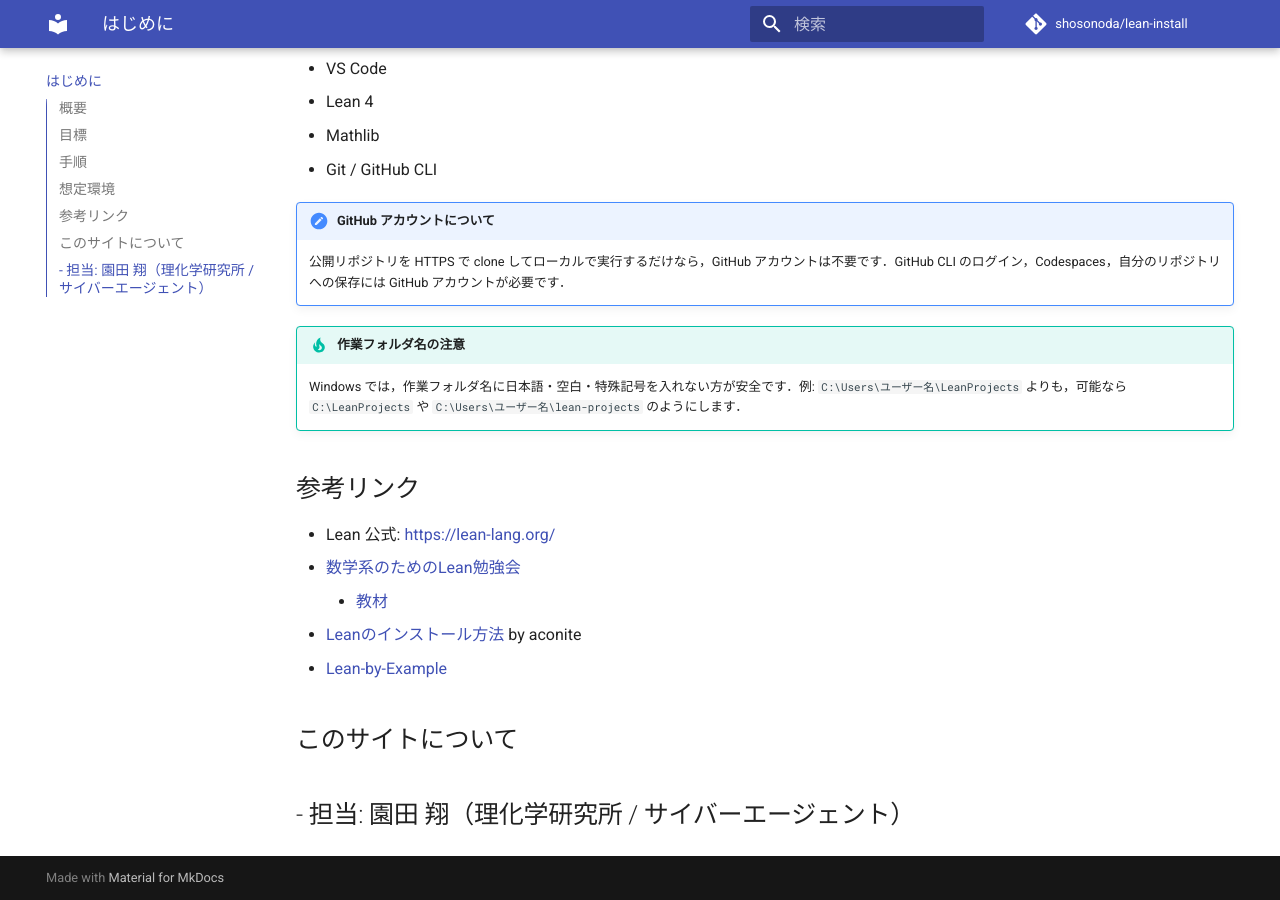
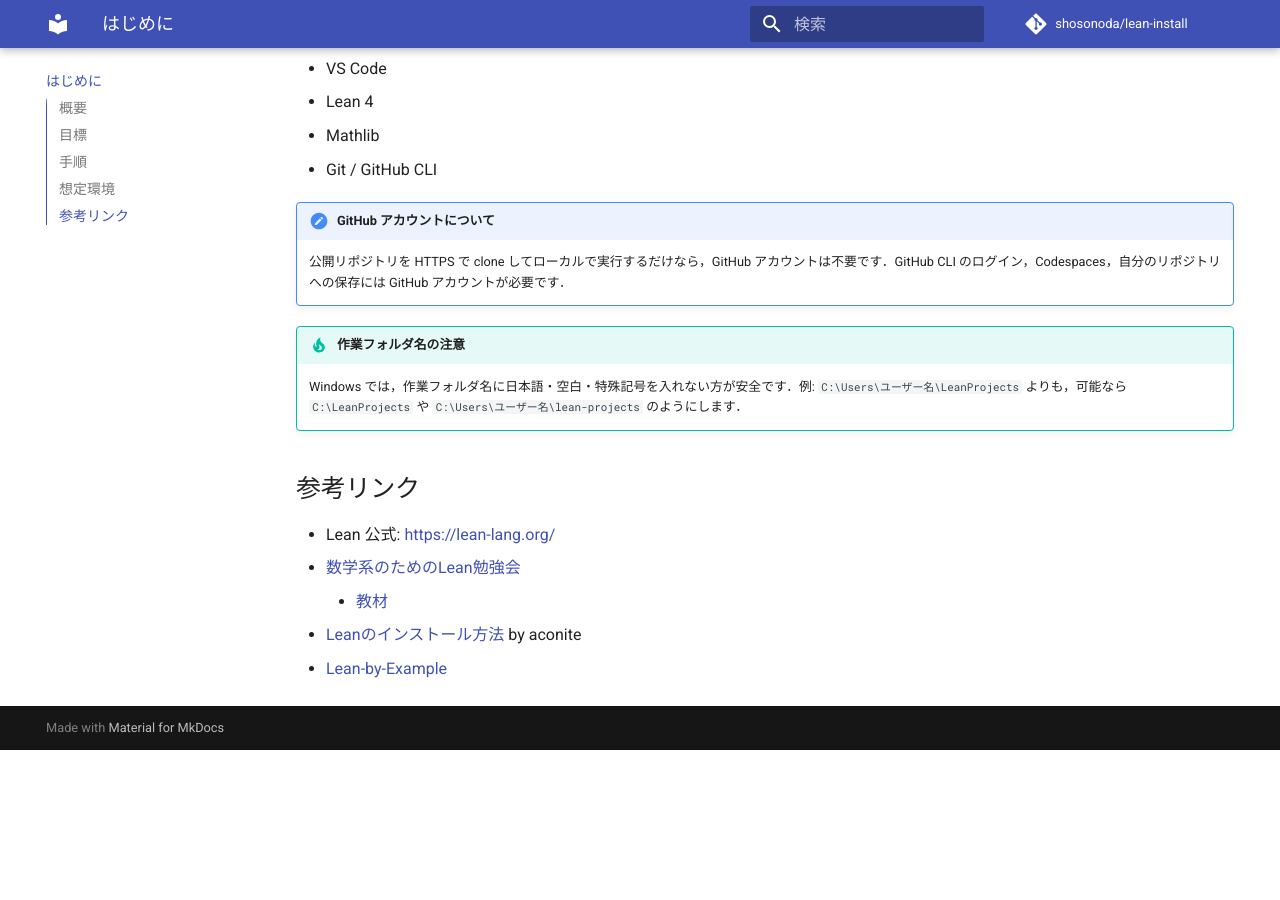
Before and after one commit to shosonoda/lean-install, an MkDocs documentation site: the page built from docs/index.md, in a window 1280 px wide and 900 px high, scrolled down 2156 px. Built offline with MkDocs 1.6.1 and Material for MkDocs 9.7.7, drawn with Linux system fonts in a browser that asks for light colours; comment, search, counter and statistics services are not loaded; after the commit the page ends 2906 px from its top, so only the background shows below that.

Commit message:
Sync public docs from lean-install-dev (742364e)

```diff
--- a/docs/index.md
+++ b/docs/index.md
@@ -93,7 +93,3 @@
 <!-- - GitHub CLI: https://cli.github.com/ -->
 <!-- - GitHub Codespaces: https://docs.github.com/en/codespaces -->
 <!-- - GitHub Pages: https://docs.github.com/en/pages -->
-
-## このサイトについて
-- 担当: 園田 翔（理化学研究所 / サイバーエージェント）
--
```
